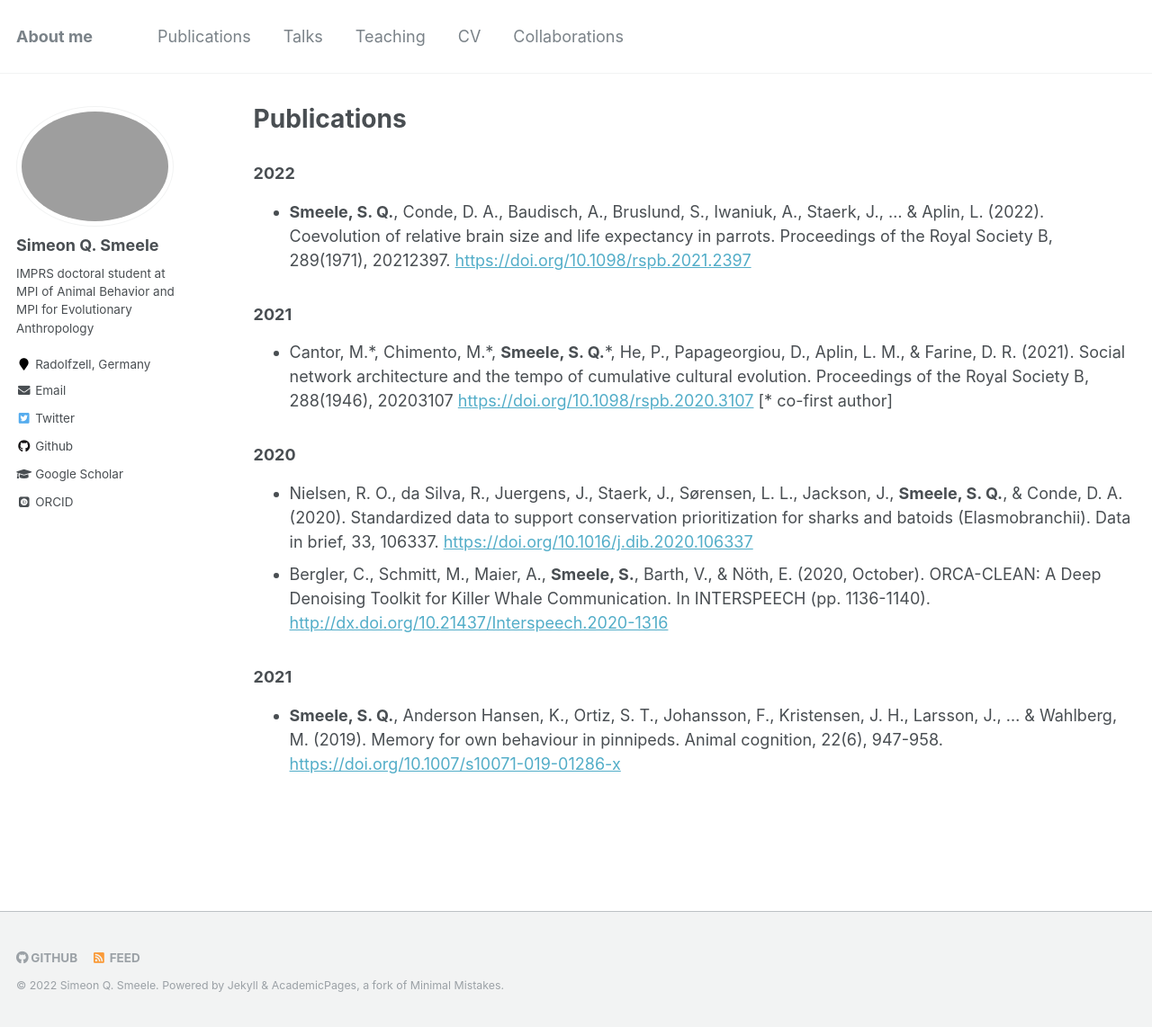
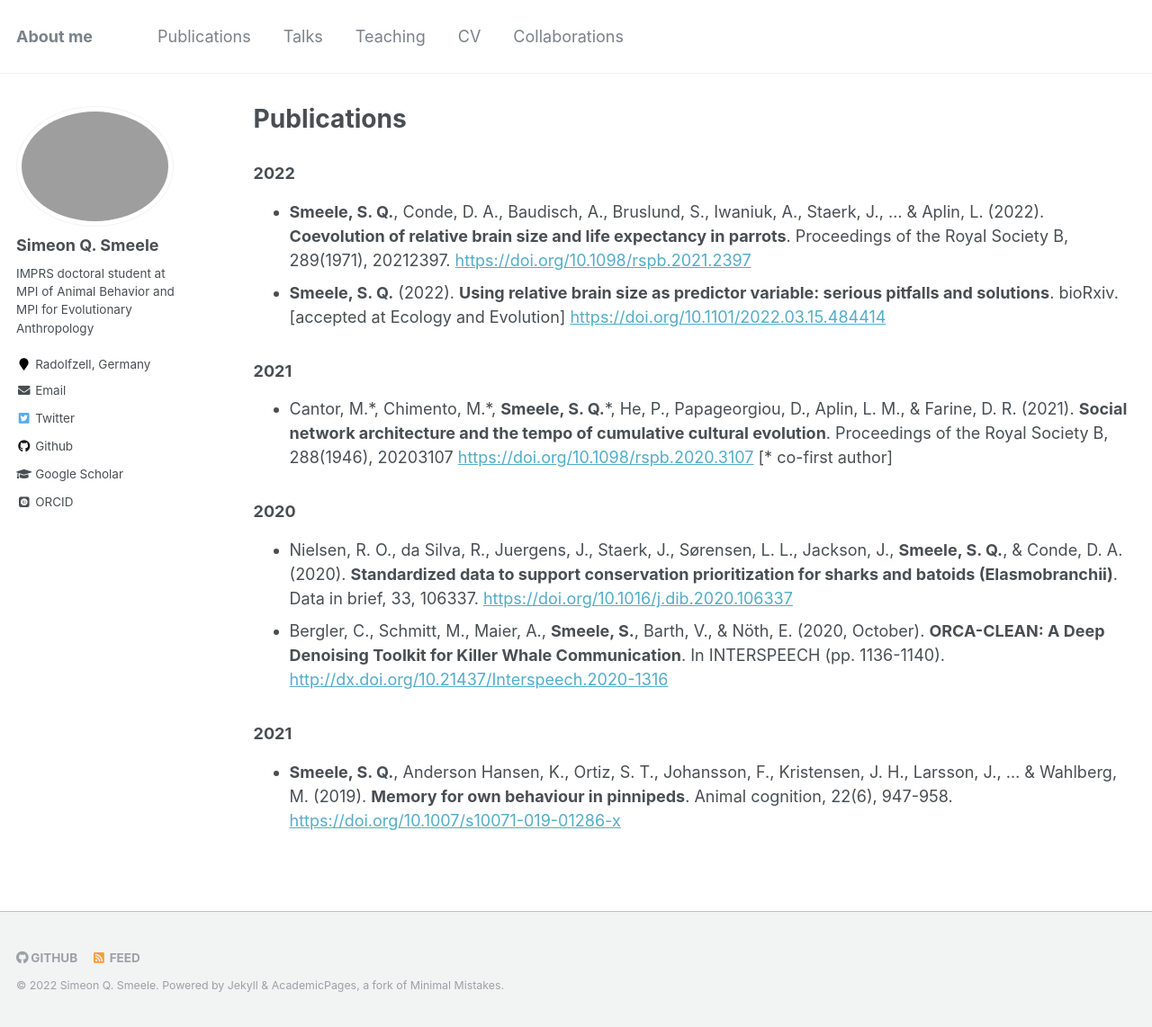
Before and after one commit to simeonqs/simeonqs.github.io, a Jekyll site: the page built from _pages/publications.md, in a window 1280 px wide and 1142 px high. Shown: the whole window at 90% size. Built offline with Jekyll 4.4.1, drawn with Linux system fonts in a browser that asks for light colours; some web fonts are replaced; comment, search, counter and statistics services are not loaded.

Commit message:
Adding reference.

```diff
--- a/_pages/publications.md
+++ b/_pages/publications.md
@@ -9,22 +9,24 @@ author_profile: true
 
 ### 2022
 
-- **Smeele, S. Q.**, Conde, D. A., Baudisch, A., Bruslund, S., Iwaniuk, A., Staerk, J., ... & Aplin, L. (2022). Coevolution of relative brain size and life expectancy in parrots. Proceedings of the Royal Society B, 289(1971), 20212397. <https://doi.org/10.1098/rspb.2021.2397>
+- **Smeele, S. Q.**, Conde, D. A., Baudisch, A., Bruslund, S., Iwaniuk, A., Staerk, J., ... & Aplin, L. (2022). **Coevolution of relative brain size and life expectancy in parrots**. Proceedings of the Royal Society B, 289(1971), 20212397. <https://doi.org/10.1098/rspb.2021.2397>
   <div class='altmetric-embed' data-doi='10.1098/rspb.2021.2397'></div>
+
+- **Smeele, S. Q.** (2022). **Using relative brain size as predictor variable: serious pitfalls and solutions**. bioRxiv. [accepted at Ecology and Evolution] <https://doi.org/10.1101/2022.03.15.484414>
 
 ### 2021
 
-- Cantor, M.\*, Chimento, M.\*, **Smeele, S. Q.**\*, He, P., Papageorgiou, D., Aplin, L. M., & Farine, D. R. (2021). Social network architecture and the tempo of cumulative cultural evolution. Proceedings of the Royal Society B, 288(1946), 20203107 <https://doi.org/10.1098/rspb.2020.3107> [\* co-first author]
+- Cantor, M.\*, Chimento, M.\*, **Smeele, S. Q.**\*, He, P., Papageorgiou, D., Aplin, L. M., & Farine, D. R. (2021). **Social network architecture and the tempo of cumulative cultural evolution**. Proceedings of the Royal Society B, 288(1946), 20203107 <https://doi.org/10.1098/rspb.2020.3107> [\* co-first author]
   <div class='altmetric-embed' data-doi='10.1098/rspb.2020.3107'></div>
 
 ### 2020
 
-- Nielsen, R. O., da Silva, R., Juergens, J., Staerk, J., Sørensen, L. L., Jackson, J., **Smeele, S. Q.**, & Conde, D. A. (2020). Standardized data to support conservation prioritization for sharks and batoids (Elasmobranchii). Data in brief, 33, 106337. <https://doi.org/10.1016/j.dib.2020.106337>
+- Nielsen, R. O., da Silva, R., Juergens, J., Staerk, J., Sørensen, L. L., Jackson, J., **Smeele, S. Q.**, & Conde, D. A. (2020). **Standardized data to support conservation prioritization for sharks and batoids (Elasmobranchii)**. Data in brief, 33, 106337. <https://doi.org/10.1016/j.dib.2020.106337>
   <div class='altmetric-embed' data-doi='10.1016/j.dib.2020.106337'></div>
 
-- Bergler, C., Schmitt, M., Maier, A., **Smeele, S.**, Barth, V., & Nöth, E. (2020, October). ORCA-CLEAN: A Deep Denoising Toolkit for Killer Whale Communication. In INTERSPEECH (pp. 1136-1140). <http://dx.doi.org/10.21437/Interspeech.2020-1316>
+- Bergler, C., Schmitt, M., Maier, A., **Smeele, S.**, Barth, V., & Nöth, E. (2020, October). **ORCA-CLEAN: A Deep Denoising Toolkit for Killer Whale Communication**. In INTERSPEECH (pp. 1136-1140). <http://dx.doi.org/10.21437/Interspeech.2020-1316>
 
 ### 2021
 
-- **Smeele, S. Q.**, Anderson Hansen, K., Ortiz, S. T., Johansson, F., Kristensen, J. H., Larsson, J., ... & Wahlberg, M. (2019). Memory for own behaviour in pinnipeds. Animal cognition, 22(6), 947-958. <https://doi.org/10.1007/s10071-019-01286-x>
+- **Smeele, S. Q.**, Anderson Hansen, K., Ortiz, S. T., Johansson, F., Kristensen, J. H., Larsson, J., ... & Wahlberg, M. (2019). **Memory for own behaviour in pinnipeds**. Animal cognition, 22(6), 947-958. <https://doi.org/10.1007/s10071-019-01286-x>
   <div class='altmetric-embed' data-doi='10.1007/s10071-019-01286-x'></div>
```
